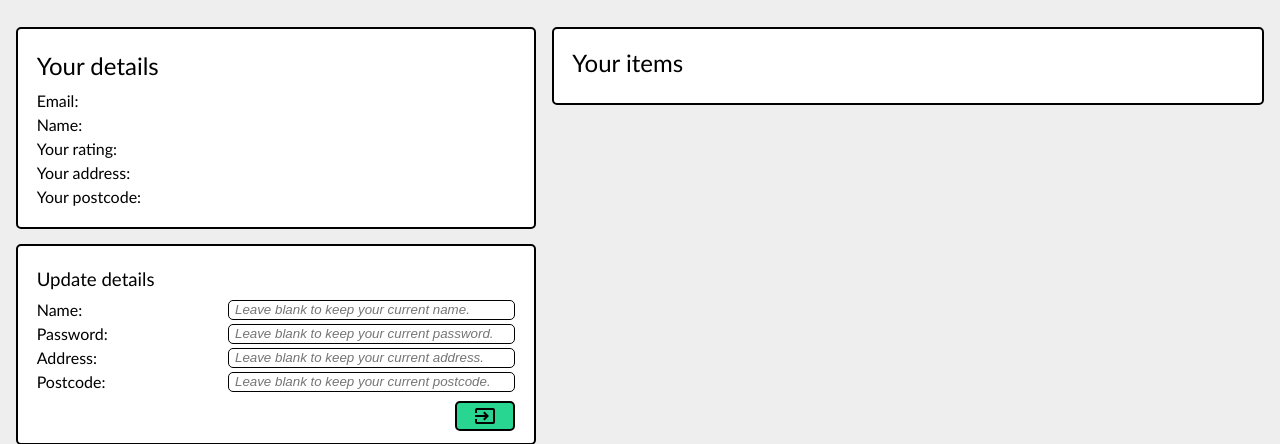
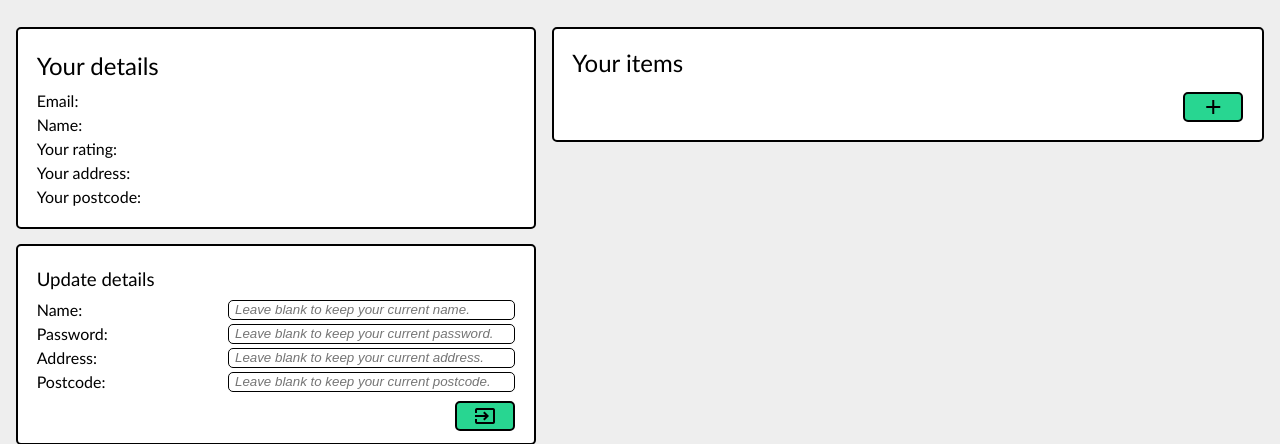
Before and after one commit to eikopf/lboro-team-project, a PHP site: page /iBay/user.html in a window 1280 px wide. Shown: the part 77-521 px from the top of the page. Run offline with PHP 8.4, Linux system fonts and the light colour scheme.

Commit message:
added a button for adding items

```diff
--- a/css/user.css
+++ b/css/user.css
@@ -137,6 +137,7 @@ header {
 
 #rendered-user-items {
   padding-top: 0.4em;
+  padding-bottom: 0.4em;
 }
 
 .user-item {
@@ -185,3 +186,23 @@ header {
   font-size: 10pt;
   font-style: italic;
 }
+
+.add-item-button-container {
+  display: flex;
+  flex-direction: row;
+  justify-content: flex-end;
+}
+
+.add-item-button {
+  height: 30px;
+  width: 60px;
+  border: 2px solid;
+  border-color: black;
+  border-radius: 5px 5px 5px 5px;
+  background-color: #28D691;
+}
+
+.add-item-button:hover {
+  background-color: #28E691;
+  cursor: pointer;
+}
--- a/iBay/user.html
+++ b/iBay/user.html
@@ -130,6 +130,11 @@
           <div class="user-items-title-container">
             <span class="user-items-caption">Your items</span>
             <div id="rendered-user-items"></div>
+            <div class="add-item-button-container">
+              <button class="add-item-button">
+                <span class="material-symbols-outlined add-item">add</span>
+              </button>
+            </div>
           </div>
         </div>
       </div>
```
